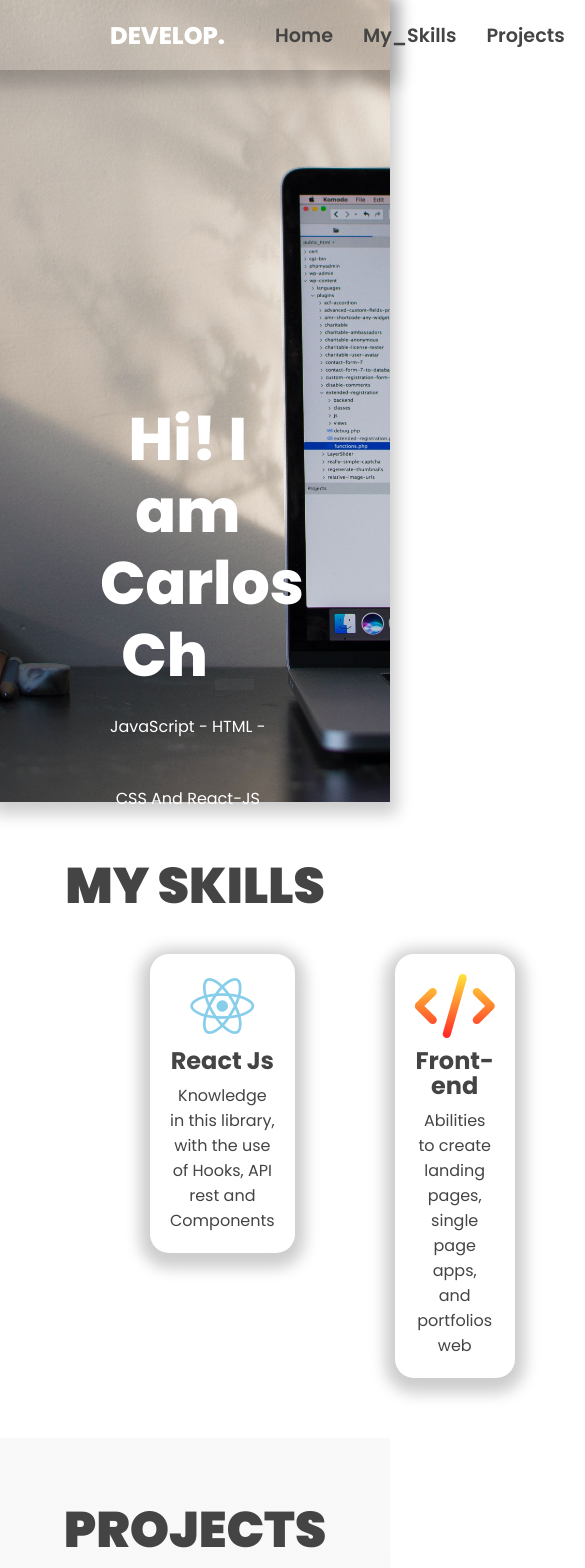
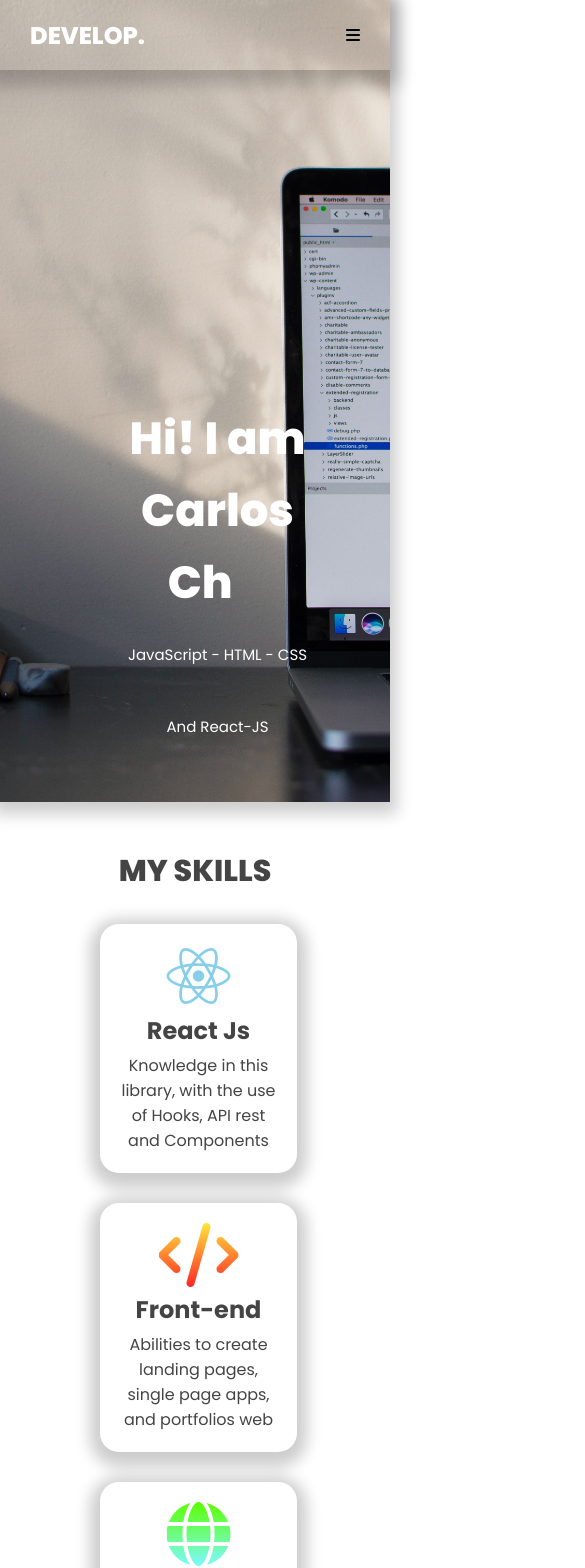
Before and after one commit to Carloschacon2701/mi-portafolio, a React (Create React App) app: page / in a window 390 px wide. Shown: the top 1568 px of the page, 585 px wide, since content can reach past the window. Built offline with nearby package versions, Linux system fonts and the light colour scheme.

Commit message:
Changes in the navbar

```diff
--- a/src/App.js
+++ b/src/App.js
@@ -1,12 +1,10 @@
+import './App.css';
 
-import './App.css';
-import { Contact } from './components/ContactMe.jsx/Contact';
 import { Footer } from './components/Footer/Footer';
 import { Hero } from './components/Hero/Hero';
 import { Info } from './components/Info/Info';
-import { Navbar } from './components/Navbar/Navbar';
+import  Navbar  from './components/Navbar/Navbar';
 import { Projects } from './components/projects/Projects';
-
 
 
 function App() {
--- a/src/components/Footer/FooterStyles.css
+++ b/src/components/Footer/FooterStyles.css
@@ -57,3 +57,11 @@
 .copy{
     padding-top: 35px;
 }
+
+
+@media (max-width:400px) {
+    .footer-title{
+        width: 70%;
+    }
+
+}
--- a/src/components/Hero/HeroStyles.css
+++ b/src/components/Hero/HeroStyles.css
@@ -27,3 +27,30 @@
     font-weight: 400;
     color: #fff;
 }
+
+@media (max-width:546px) {
+    .my-name{
+        align-items: center;
+        text-align: center;
+        box-sizing: border-box;
+        width: 50%;
+        margin-left: 20px;
+        line-height: 4.5rem;
+    }
+
+}
+
+@media (max-width:400px) {
+
+    .my-name h1{
+        font-size: 45px;
+        font-weight: 800;
+    }
+
+    .my-name p{
+        font-size: 15px;
+    }
+
+
+
+}
--- a/src/components/Info/InfoStyles.css
+++ b/src/components/Info/InfoStyles.css
@@ -65,3 +65,30 @@
 .icon:hover{
     transform: rotate(360deg);
 }
+
+@media (max-width: 952px){
+    .skill-row{
+        display: flex;
+        flex-direction: column;
+        gap: 30px;
+
+
+    }
+
+    .info{
+        align-items: center;
+    }
+
+    .firs-des{
+        margin: 0;
+        min-width: 197px;
+    }
+
+    .title-row{
+        text-align: center;
+        margin-top: 30px;
+        font-weight: 800;
+        font-size: 30px;
+
+    }
+}
--- a/src/components/Navbar/Navbar.css
+++ b/src/components/Navbar/Navbar.css
@@ -10,7 +10,6 @@
     z-index: 9999;
     position: absolute;
     top: 0;
-
 }
 
 .navBar h1{
@@ -50,3 +49,73 @@
     color: #fff;
 
 }
+
+.menu-icons{
+    display: none;
+}
+
+@media (max-width: 800px) {
+    .navBar h1{
+        margin-left: 0px;
+        text-transform: uppercase;
+        font-weight: 800;
+
+    }
+    .menu-icons{
+        display: block;
+    }
+
+    .NavBar-logo.active1{
+        color: rgb(68, 68, 68);
+    }
+}
+@media  (max-width: 850px) {
+
+    .navBar{
+        z-index: 99;
+    }
+
+    .nav-items{
+        display: flex;
+        flex-direction: column;
+        justify-content: flex-start;
+        background-color: #fff;
+        height: auto;
+        position: absolute;
+        top: 0;
+        left: -100%;
+        opacity: 0;
+        text-align: center;
+        align-items: stretch;
+        padding: 80px 0 30px 0;
+        width: 100%;
+        margin: 0;
+        z-index: -10;
+        transition: all 0.45s ease-in-out ;
+    }
+
+    .nav-items.active{
+        left: 0;
+        opacity: 1;
+        z-index: -1;
+    }
+
+
+
+    .nav-list a{
+        display: block;
+        width: 100%;
+        font-size: 1.2rem;
+        padding: 2rem 0;
+        transition: all 0.5s ease-in-out;
+        border-radius: 19px;
+    }
+
+    .nav-list a:hover{
+        background-color: rgb(68, 68, 68);
+
+    }
+
+
+
+}
--- a/src/components/Navbar/Navbar.jsx
+++ b/src/components/Navbar/Navbar.jsx
@@ -1,26 +1,35 @@
-import React from 'react';
-import { DataNav } from './DataNav';
+import React, { Component } from "react";
+import { DataNav } from "./DataNav";
 import "./Navbar.css";
 
-export const Navbar = () => {
+class Navbar extends Component {
+  state = { clicked: false };
+  handleClick = () => {
+    this.setState({ clicked: !this.state.clicked });
+  };
 
-    const datos = DataNav;
-  return (
-    <div className='navigate'>
-        <nav className='navBar'>
-            <h1>Develop.</h1>
-            <div >
-                <ul className='nav-items'>
-                    {
-                        datos.map(dato => {
-                            return(
-                                <li key={dato.id} className='nav-list'><a href={"#" + dato.title} >{dato.title}</a></li>
-                            )
-                        })
-                    }
-                </ul>
-            </div>
-        </nav>
-    </div>
-  )
+  render() {
+    return (
+      <nav className="navBar">
+        <h1 className= {this.state.clicked ? "NavBar-logo active1" : "NavBar-logo" } >Develop.</h1>
+        <div className="menu-icons" onClick={this.handleClick}>
+          <i
+            className={this.state.clicked ? "fas fa-times" : "fas fa-bars"}
+          ></i>
+        </div>
+
+        <ul className={this.state.clicked ? "nav-items active" : "nav-items"}>
+          {DataNav.map((dato) => {
+            return (
+              <li key={dato.id} className="nav-list">
+                <a href={"#" + dato.title}>{dato.title}</a>
+              </li>
+            );
+          })}
+        </ul>
+      </nav>
+    );
+  }
 }
+
+export default Navbar;
--- a/src/components/projects/ProjectsStyles.css
+++ b/src/components/projects/ProjectsStyles.css
@@ -7,6 +7,7 @@
   position: relative;
   padding: 10px;
   padding-top: 5px;
+  margin: 20px;
 }
 
 .title-projects {
```
